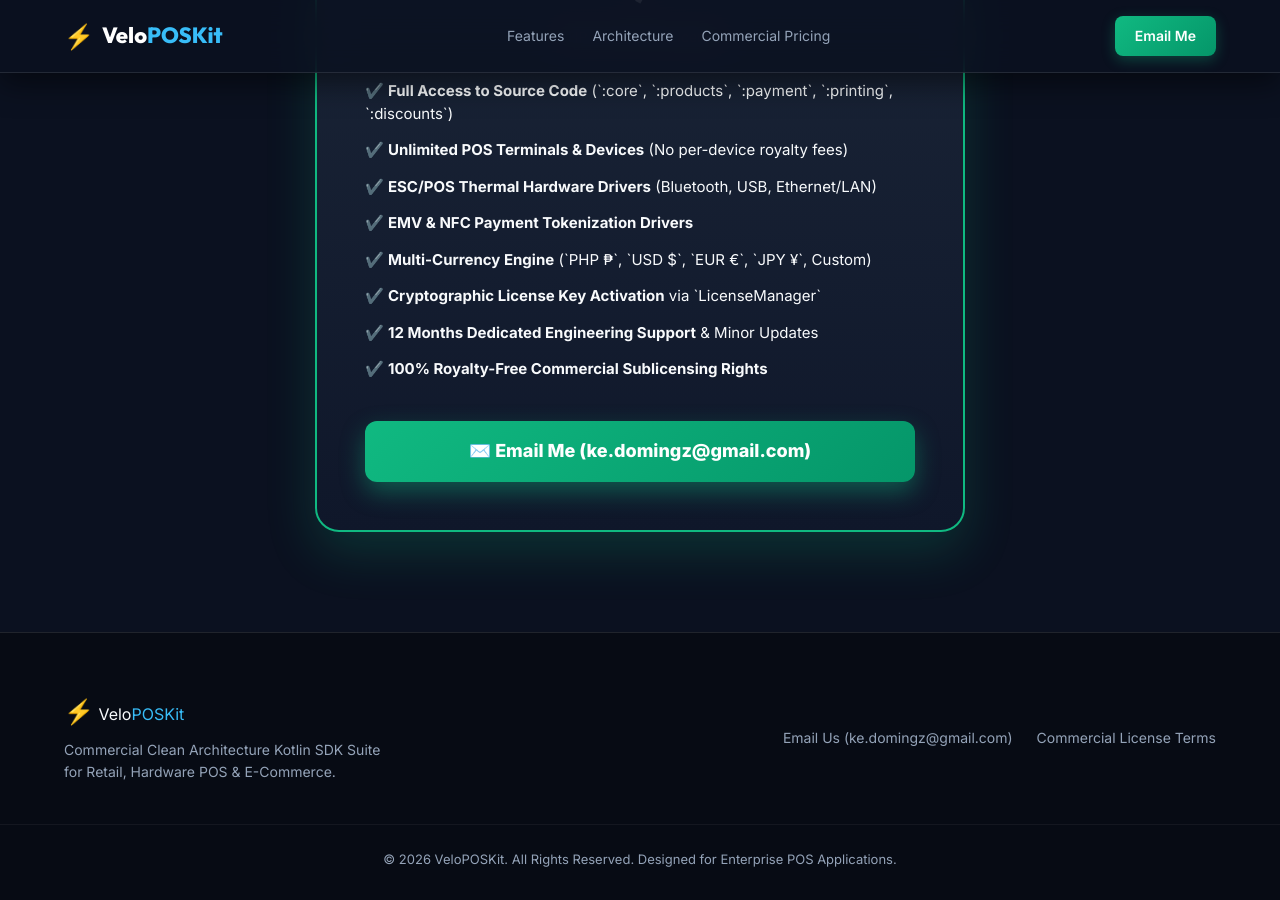
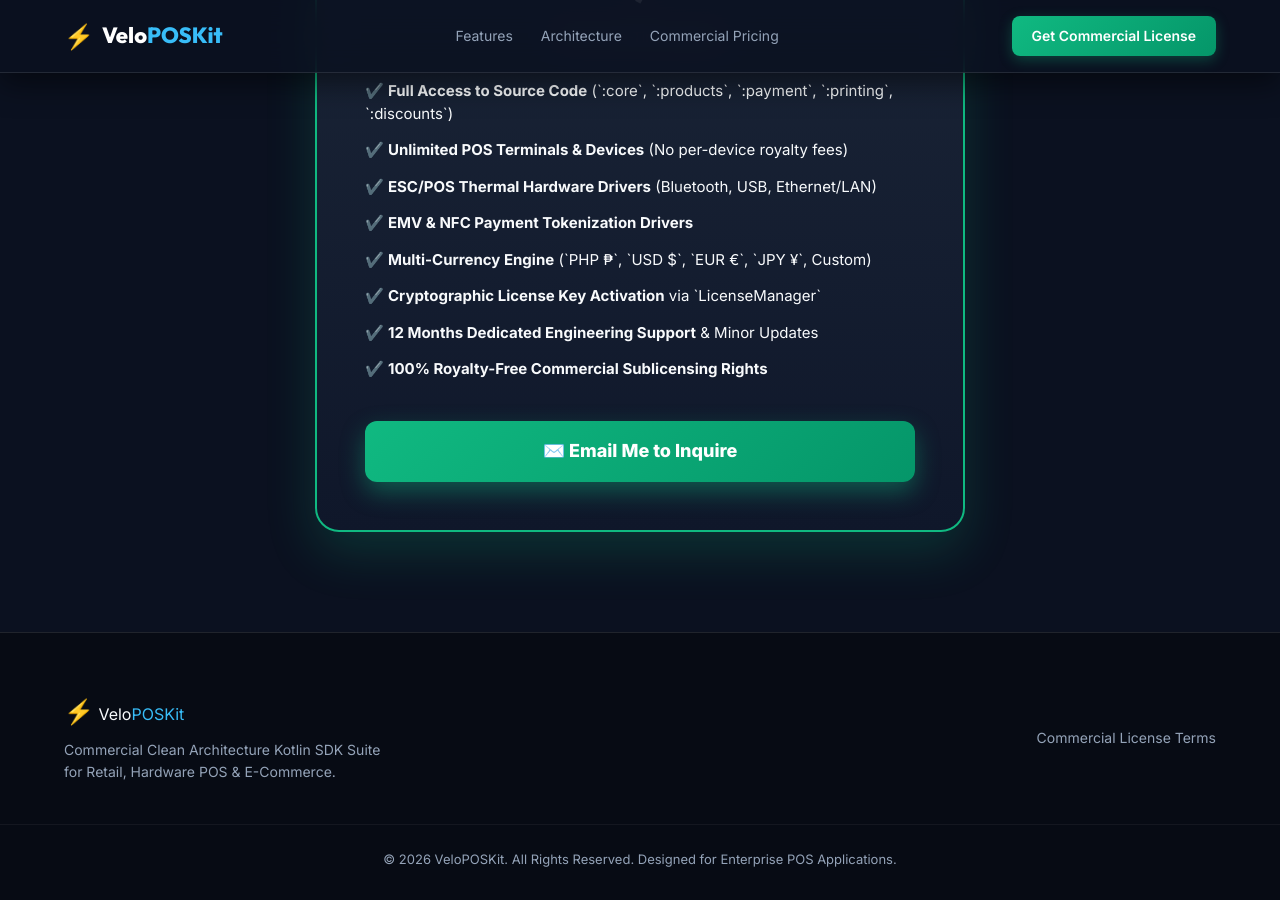
Before and after one commit to kdomingo/kdomingo.github.io, a Jekyll site: the page VeloPOSKit-LandingPage/index.html, which Jekyll copies as it is, in a window 1280 px wide and 900 px high, scrolled down 3601 px. Built offline with Jekyll 4.4.1, drawn with Linux system fonts in a browser that asks for light colours.

Commit message:
refactor: revert top right green button to Get Commercial License and clean Email Me button text

```diff
--- a/VeloPOSKit-LandingPage/index.html
+++ b/VeloPOSKit-LandingPage/index.html
@@ -25,7 +25,7 @@
                 <a href="#pricing">Commercial Pricing</a>
             </nav>
             <div class="nav-actions">
-                <a href="mailto:ke.domingz@gmail.com?subject=VeloPOSKit%20Commercial%20License%20Inquiry" class="btn-primary" id="btn-get-license">Email Me</a>
+                <a href="#pricing" class="btn-primary" id="btn-get-license">Get Commercial License</a>
             </div>
         </div>
     </header>
@@ -237,7 +237,7 @@
 
                     <div class="pricing-action">
                         <a href="mailto:ke.domingz@gmail.com?subject=VeloPOSKit%20Commercial%20License%20Inquiry" class="btn-pricing-buy" id="btn-email-pricing">
-                            ✉️ Email Me (ke.domingz@gmail.com)
+                            ✉️ Email Me to Inquire
                         </a>
                     </div>
                 </div>
@@ -254,7 +254,6 @@
                 <p>Commercial Clean Architecture Kotlin SDK Suite for Retail, Hardware POS & E-Commerce.</p>
             </div>
             <div class="footer-links">
-                <a href="mailto:ke.domingz@gmail.com?subject=VeloPOSKit%20Inquiry">Email Us (ke.domingz@gmail.com)</a>
                 <a href="#pricing">Commercial License Terms</a>
             </div>
         </div>
--- a/VeloPOSKit/index.html
+++ b/VeloPOSKit/index.html
@@ -25,7 +25,7 @@
                 <a href="#pricing">Commercial Pricing</a>
             </nav>
             <div class="nav-actions">
-                <a href="mailto:ke.domingz@gmail.com?subject=VeloPOSKit%20Commercial%20License%20Inquiry" class="btn-primary" id="btn-get-license">Email Me</a>
+                <a href="#pricing" class="btn-primary" id="btn-get-license">Get Commercial License</a>
             </div>
         </div>
     </header>
@@ -237,7 +237,7 @@
 
                     <div class="pricing-action">
                         <a href="mailto:ke.domingz@gmail.com?subject=VeloPOSKit%20Commercial%20License%20Inquiry" class="btn-pricing-buy" id="btn-email-pricing">
-                            ✉️ Email Me (ke.domingz@gmail.com)
+                            ✉️ Email Me to Inquire
                         </a>
                     </div>
                 </div>
@@ -254,7 +254,6 @@
                 <p>Commercial Clean Architecture Kotlin SDK Suite for Retail, Hardware POS & E-Commerce.</p>
             </div>
             <div class="footer-links">
-                <a href="mailto:ke.domingz@gmail.com?subject=VeloPOSKit%20Inquiry">Email Us (ke.domingz@gmail.com)</a>
                 <a href="#pricing">Commercial License Terms</a>
             </div>
         </div>
```
